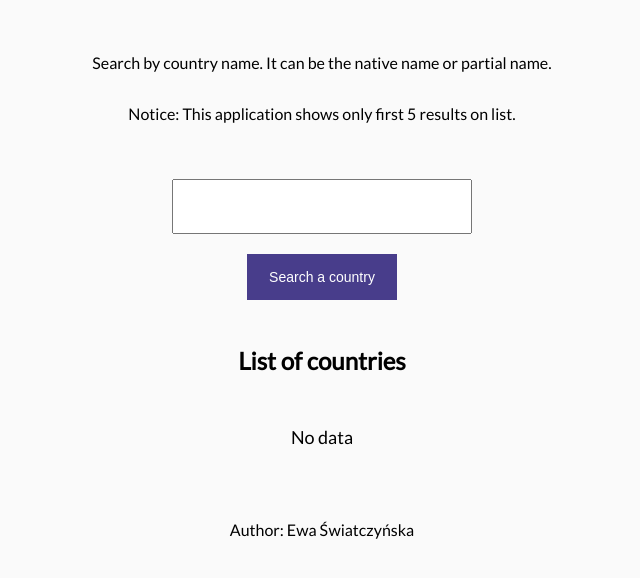
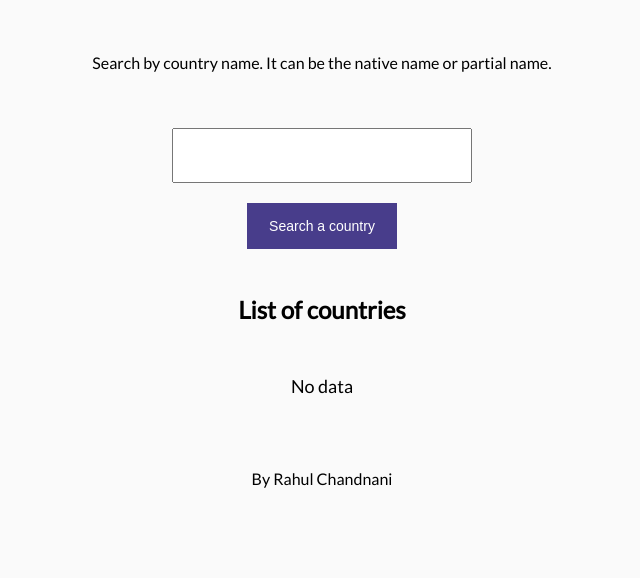
Before and after one commit to Rahulchandnani1/d, a plain HTML site: page index.html in a window 1280 px wide. Shown: the part 90-668 px from the top of the page, without its empty margins (318-958 px from the left). Drawn offline with nearby package versions, Linux system fonts and the light colour scheme.

Commit message:
Update index.html

```diff
--- a/index.html
+++ b/index.html
@@ -9,7 +9,7 @@
 	<header>
 		<h1>Country search engine</h1>
 		<p>Search by country name. It can be the native name or partial name.</p>
-		<p>Notice: This application shows only first 5 results on list.</p>
+
 	</header>
 	<form id="country-name-form">
 		<input id="country-name" type="text">
@@ -22,7 +22,7 @@
 		</ul>
 	</div>
 	<footer>
-		<p>Author: Ewa Światczyńska</p>
+		<p>By Rahul Chandnani</p>
 	</footer>
 	<script type="text/javascript" src="index.js"></script>
 </body>
```
